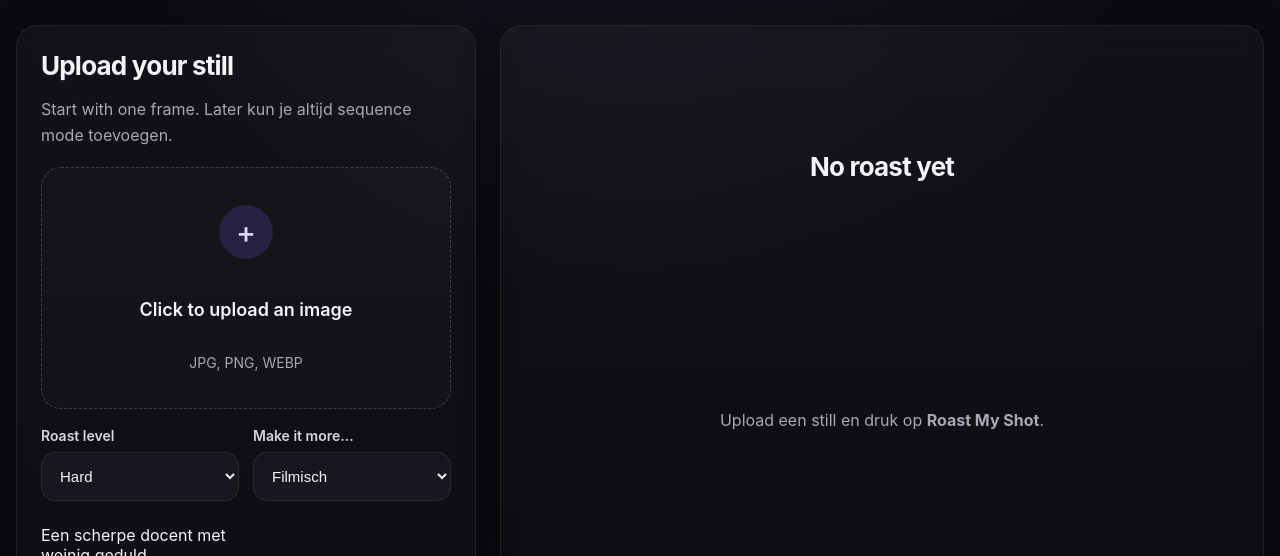
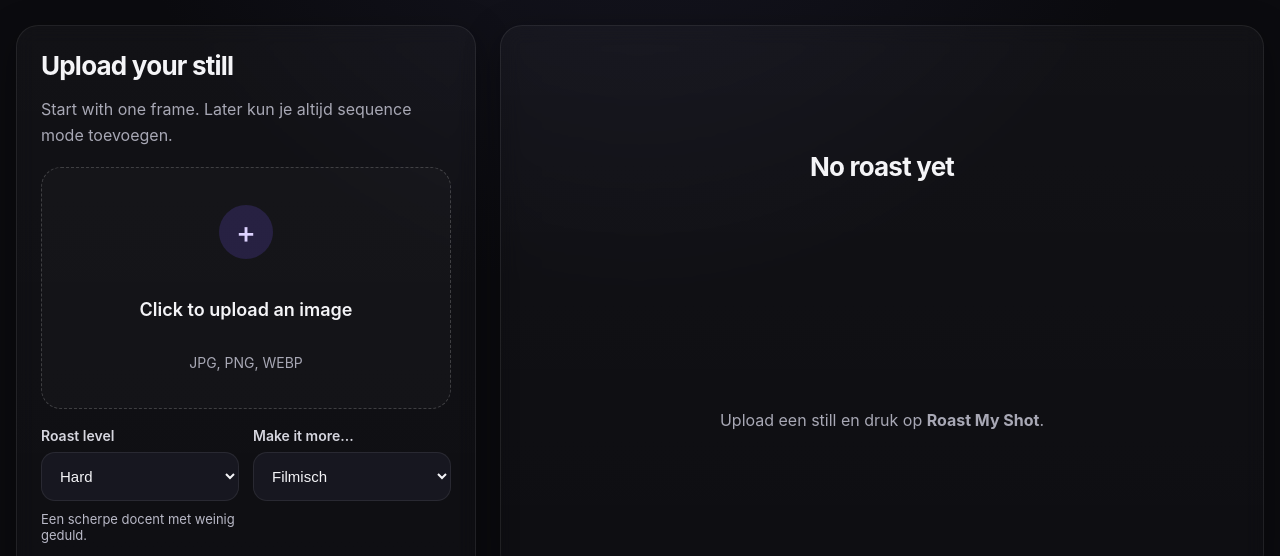
Before and after one commit to tvlmedia/RoastMyShot, a plain HTML site: page index.html in a window 1280 px wide. Shown: the part 244-800 px from the top of the page. Drawn offline with Linux system fonts and the light colour scheme.

Commit message:
Add level description styles to style.css

```diff
--- a/style.css
+++ b/style.css
@@ -205,6 +205,13 @@ body {
   outline: none;
 }
 
+.level-description {
+  margin: 2px 0 0;
+  font-size: 13px;
+  color: #b9b9c7;
+  min-height: 40px;
+}
+
 .roast-button {
   width: 100%;
   margin-top: 18px;
```
